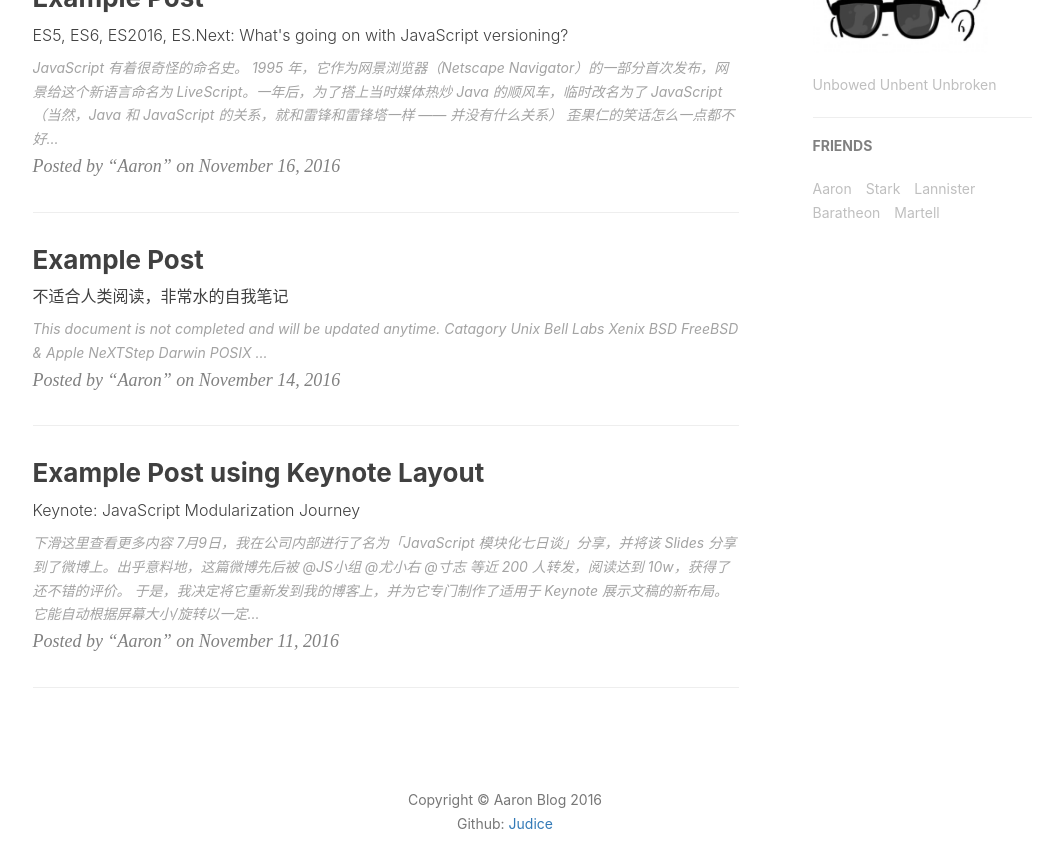
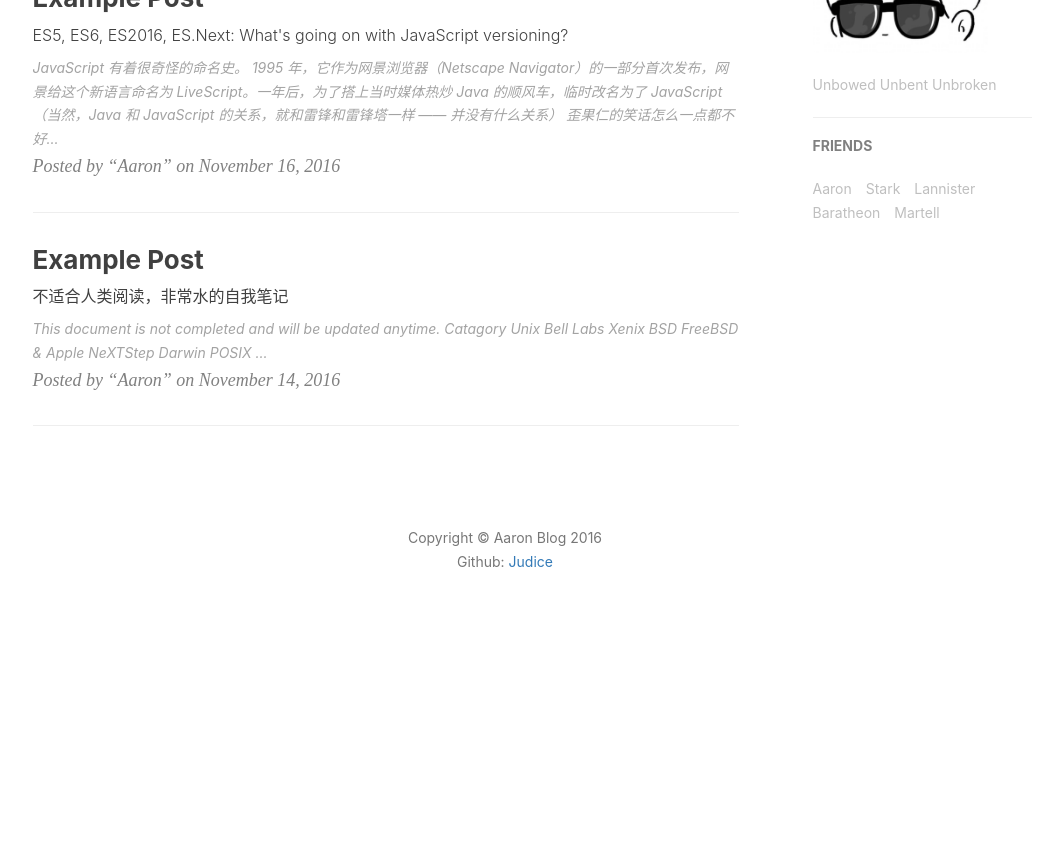
Before and after one commit to Judice/judice.github.com, a Jekyll site: the page built from index.html, in a window 1280 px wide and 900 px high, scrolled down 748 px. Shown: the top 868 px of the window, without its empty margins (135-1198 px from the left). Built offline with Jekyll 4.4.1, drawn with Linux system fonts in a browser that asks for light colours; nearby versions of some CDN libraries; the list of posts is cut into pages by our own code; comment, search, counter and statistics services are not loaded; after the commit the page ends 1387 px from its top, so only the background shows below that.

Commit message:
shanchuhuangxuan

```diff
--- a/_posts/2016-11-11-js-module-7day.markdown
+++ /dev/null
@@ -1,43 +0,0 @@
----
-layout:     keynote
-title:      "Example Post using Keynote Layout"
-subtitle:   "Keynote: JavaScript Modularization Journey"
-date:       2016-11-11
-author:     “Aaron”
-header-img: "img/post-bg-js-version.jpg"
-tags:
-    - 前端开发
-    - JavaScript
----
-
-
-> 下滑这里查看更多内容
-
-7月9日，我在公司内部进行了名为「JavaScript 模块化七日谈」分享，并将该 Slides 分享到了微博上。出乎意料地，这篇微博先后被 @JS小组 @尤小右 @寸志 等近 200 人转发，阅读达到 10w，获得了还不错的评价。
-
-于是，我决定将它重新发到我的博客上，并为它专门制作了适用于 Keynote 展示文稿的新布局。它能自动根据屏幕大小/旋转以一定比例填充屏幕，你也可以直接点击下方链接在新页面打开，来获得更好的、沉浸式的全屏体验
-
-
-### [Watch Slides →](http://huangxuan.me/js-module-7day)
-
-<img src="http://huangxuan.me/js-module-7day/attach/qrcode.png" width="350" height="350"/>
-
-<small class="img-hint">你也可以通过扫描二维码在手机上观看</small>
-
-
-这个 Web Slides 开源在[我的 Github 上](https://github.com/Huxpro/js-module-7day)，欢迎你帮助我完善这个展示文稿，你可以给我提 issue，可以 fork & pull request。如果它能帮助到你了，希望你还能不吝啬 star 一下这个项目
-
-
-### Catalog
-
-- 第一日 上古时期 ***Module?*** 从设计模式说起
-- 第二日 石器时代 ***Script Loader*** 只有封装性可不够，我们还需要加载
-- 第三日 蒸汽朋克 ***Module Loader*** 模块化架构的工业革命
-- 第四日 号角吹响 ***CommonJS*** 征服世界的第一步是跳出浏览器
-- 第五日 双塔奇兵 ***AMD/CMD*** 浏览器环境模块化方案
-- 第六日 精灵宝钻 ***Browserify/Webpack*** 大势所趋，去掉这层包裹！
-- 第七日 王者归来 ***ES6 Module*** 最后的战役
-
-### Thanks
-
-[Reveal.js](http://lab.hakim.se/reveal-js)
--- a/_posts/2016-11-16-js-version.markdown
+++ b/_posts/2016-11-16-js-version.markdown
@@ -63,4 +63,3 @@
 #### 著作权声明
 
 本文译自 [ES5, ES6, ES2016, ES.Next: What's going on with JavaScript versioning?](http://benmccormick.org/2015/09/14/es5-es6-es2016-es-next-whats-going-on-with-javascript-versioning/)
-译者 [黄玄](http://weibo.com/huxpro)，首次发布于 [Hux Blog](http://huangxuan.me)，转载请保留以上链接
```
